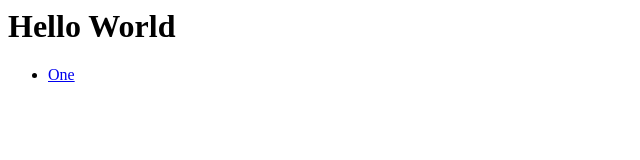
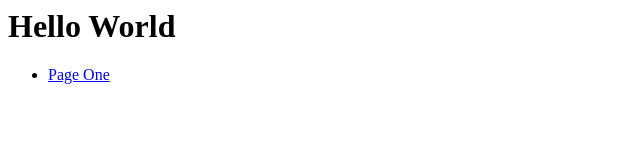
Before and after one commit to CaptainZazz/pages, a plain HTML site: page index.html in a window 1280 px wide. Shown: the full height of the page, 0-640 px from the left. Drawn offline with Linux system fonts and the light colour scheme.

Commit message:
Fix link to Page One

```diff
--- a/index.html
+++ b/index.html
@@ -1,5 +1,5 @@
 <h1>Hello World</h1>
 
 <ul>
-	<li><a href="/one.html">One</a></li>
+	<li><a href="one.html">Page One</a></li>
 </ul>
```
